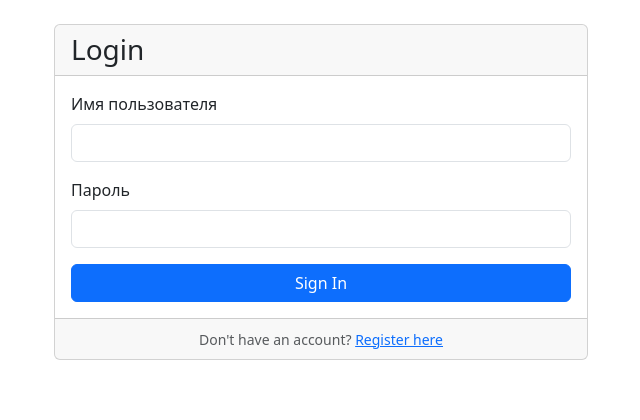
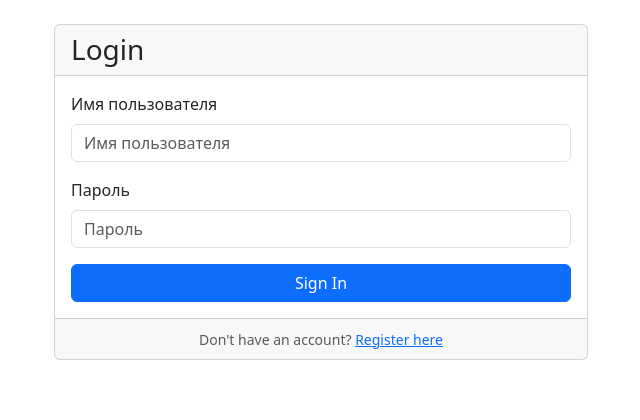
Before and after one commit to Abu2205/python-project-52, a Django app: page /login/ in a window 1280 px wide. Shown: the part 56-476 px from the top of the page, without its empty margins (319-959 px from the left). Run offline with Django 5.2, Linux system fonts and the light colour scheme.

Commit message:
complete step 8

```diff
--- a/templates/users/login.html
+++ b/templates/users/login.html
@@ -22,6 +22,8 @@
                                        name="{{ field.name }}"
                                        id="{{ field.id_for_label }}"
                                        value="{{ field.value|default:'' }}"
+                                       {% if field.name == 'username' %}placeholder="Имя пользователя"{% endif %}
+                                       {% if field.name == 'password' %}placeholder="Пароль"{% endif %}
                                        {% if field.field.required %}required{% endif %}>
                                 {% if field.help_text %}
                                     <div class="form-text">{{ field.help_text }}</div>
```
